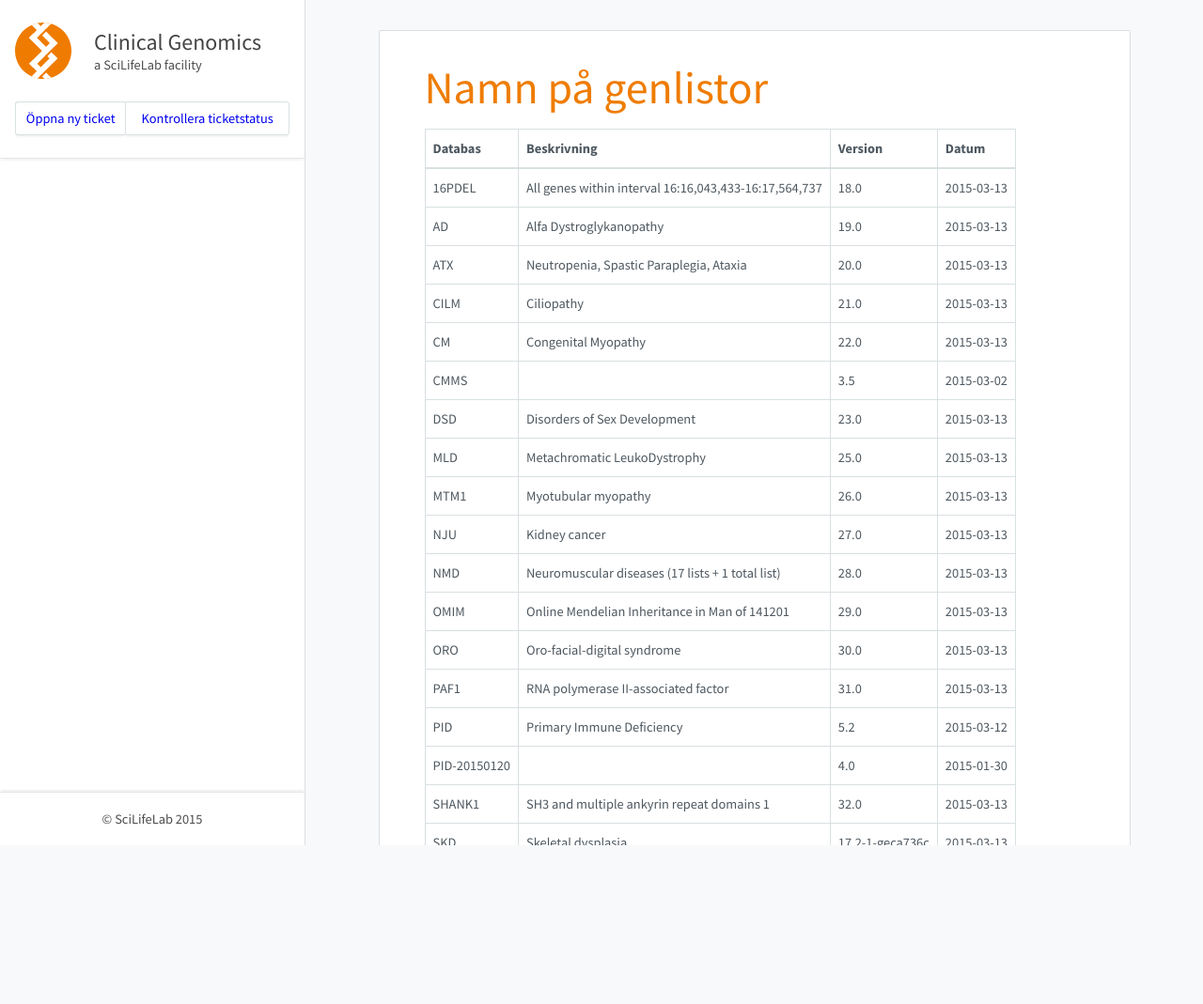
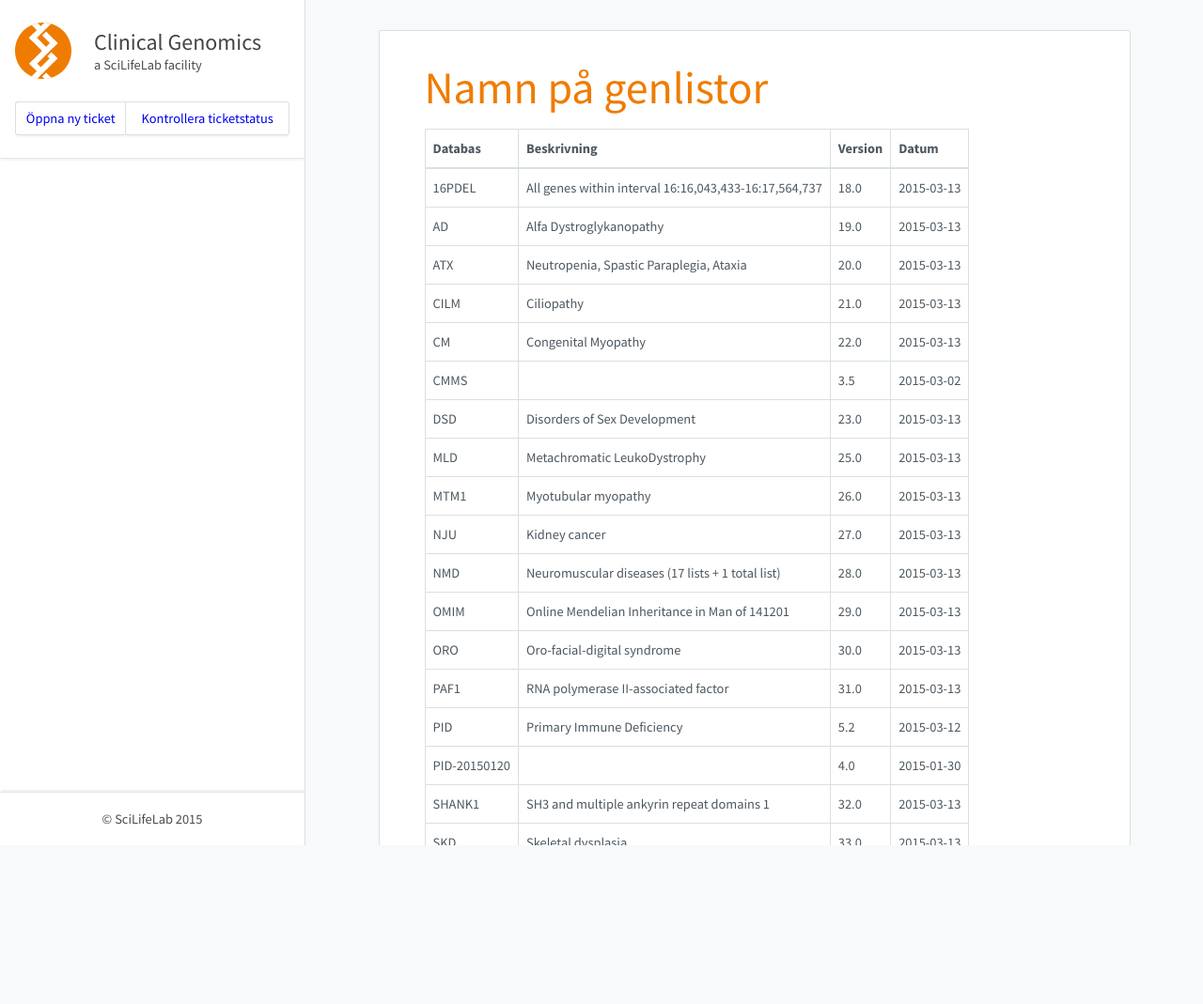
Before and after one commit to Clinical-Genomics/clinical-genomics.github.io, a Jekyll site: the page built from _pages/namnpagenlistor.md, in a window 1280 px wide. Shown: the whole page at 94% size. Built offline with Jekyll 4.4.1, drawn with Linux system fonts in a browser that asks for light colours; nearby versions of some CDN libraries.

Commit message:
Update to cust002-SKD.txt

```diff
--- a/_pages/namnpagenlistor.md
+++ b/_pages/namnpagenlistor.md
@@ -25,5 +25,5 @@ title: Namn på genlistor
 |PID|Primary Immune Deficiency|5.2|2015-03-12|
 |PID-20150120||4.0|2015-01-30|
 |SHANK1|SH3 and multiple ankyrin repeat domains 1|32.0|2015-03-13|
-|SKD|Skeletal dysplasia|17.2-1-geca736c|2015-03-13|
+|SKD|Skeletal dysplasia|33.0|2015-03-13|
 |horsel|Hörsel panel|24.0|2015-03-13|
```
